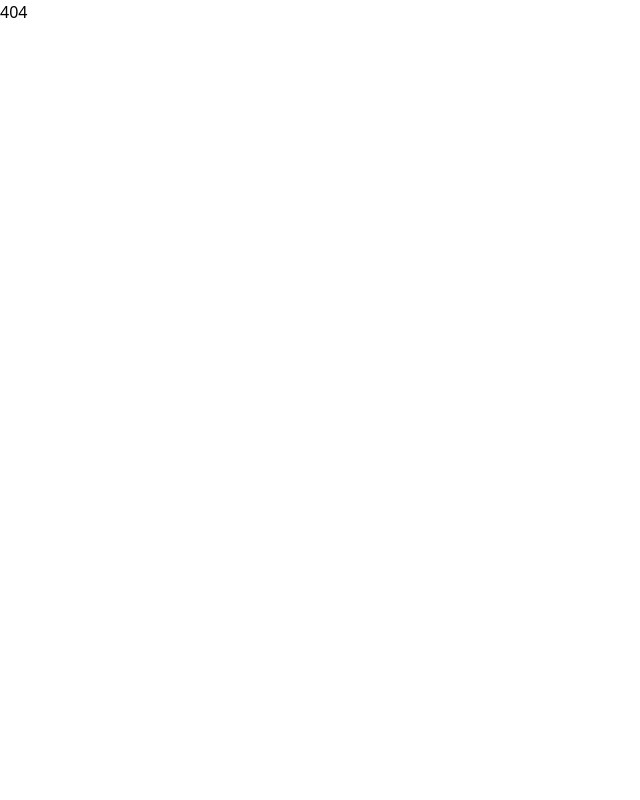
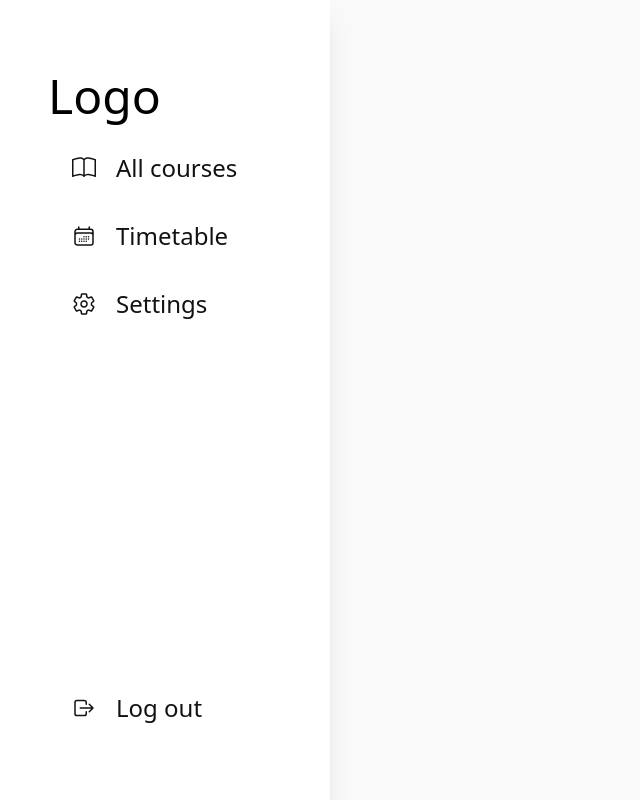
Before and after one commit to viko4kka/StudentLogBook, a React (Vite) app: page /teacher in a window 1280 px wide. Shown: the whole page, without its empty margins (0-640 px from the left). Built offline with nearby package versions, Linux system fonts and the light colour scheme.

Commit message:
add sidebar to ui & create teacher menu sidebar

```diff
--- a/package.json
+++ b/package.json
@@ -10,6 +10,8 @@
     "preview": "vite preview"
   },
   "dependencies": {
+    "@tanstack/react-query": "^4.36.1",
+    "@tanstack/react-query-devtools": "^4.36.1",
     "react": "^18.2.0",
     "react-dom": "^18.2.0",
     "react-hook-form": "^7.54.2",
--- a/src/App.jsx
+++ b/src/App.jsx
@@ -4,25 +4,40 @@ import Dashboard from "./pages/Dashboard";
 import Login from "./pages/Login";
 import PageNotFound from "./pages/PageNotFound";
 import Register from "./pages/Register";
+import TeacherPanel from "./pages/TeacherPanel";
+import { QueryClient, QueryClientProvider } from "@tanstack/react-query";
+import { ReactQueryDevtools } from "@tanstack/react-query-devtools";
 import StudentPanel from "./pages/StudentPanel";
-import TeacherPanel from "./pages/TeacherPanel";
+import AllCoursesStudents from "./pages/AllCoursesStudents";
+
+//create a client
+const queryClient = new QueryClient();
 
 function App() {
 	return (
+		//provide the client to my app
+
+		<QueryClientProvider client={queryClient}>
+			<ReactQueryDevtools initialIsOpen={false} />
 			<BrowserRouter>
 				<Routes>
-				{/* <Route index element={<Login />} /> */}
+					<Route path="dashboard" element={<Dashboard />} />
+					<Route path="teacher" element={<TeacherPanel />}>
+						<Route
+							path="all-courses-teacher"
+							element={<AllCoursesTeachers />}
+						/>
+					</Route>
+					<Route path="student" element={<StudentPanel />} />
+					<Route path="all-courses-student" element={<AllCoursesStudents />} />
+
 					<Route path="login" element={<Login />} />
 					<Route path="register" element={<Register />} />
-				<Route path="dashboard" element={<Dashboard />} />
-				<Route path="teachers" element={<TeacherPanel />} />
-				<Route path="all-courses" element={<AllCoursesTeachers />} />
-				<Route path="students" element={<StudentPanel />} />
-				<Route path="all-courses" element={<AllCoursesTeachers />} />
 					<Route path="*" element={<PageNotFound />} />
 					<Route />
 				</Routes>
 			</BrowserRouter>
+		</QueryClientProvider>
 	);
 }
 
--- a/src/features/authentication/RegisterForm.jsx
+++ b/src/features/authentication/RegisterForm.jsx
@@ -1,9 +1,7 @@
-import { Link } from "react-router-dom";
-
 import { IoPersonOutline } from "react-icons/io5";
 
+import { CiLock } from "react-icons/ci";
 import { GoMail } from "react-icons/go";
-import { CiLock } from "react-icons/ci";
 
 function RegisterForm() {
 	return (
@@ -40,7 +38,7 @@ function RegisterForm() {
 					<div className="flex flex-row flex-shrink items-center border-b-2  w-full py-2 px-4 focus-within:border-mainColor transition duration-300">
 						<input
 							type="password"
-							placeholder="Enter yout password"
+							placeholder="Enter your password"
 							className=" w-full focus:outline-none"
 						/>
 
@@ -49,7 +47,20 @@ function RegisterForm() {
 						</span>
 					</div>
 				</div>
-				<div className="flex flex-row justify-around items-center w-full mt-2">
+				<div className="my-2 w-full group">
+					<div className="flex flex-row flex-shrink items-center border-b-2  w-full py-2 px-4 focus-within:border-mainColor transition duration-300">
+						<input
+							type="password"
+							placeholder="Confirm password"
+							className=" w-full focus:outline-none"
+						/>
+
+						<span className="flex-shrink-0 text-2xl transition duration-300  group-focus-within:text-mainColor">
+							<CiLock />
+						</span>
+					</div>
+				</div>
+				<div className="flex flex-row justify-around items-center w-full mt-4">
 					<div className="flex flex-row items-center space-x-2">
 						<input type="checkbox" className="w-4 h-4 accent-mainColor  " />
 						<label className="text-secondBlack text-sm">Student</label>
--- /dev/null
+++ b/src/features/teacher-panel/TeacherNav.jsx
@@ -0,0 +1,31 @@
+import { BsBook } from "react-icons/bs";
+import { HiOutlineCalendarDays } from "react-icons/hi2";
+import AllCoursesTeachers from "../../pages/AllCoursesTeachers";
+import { IoSettingsOutline } from "react-icons/io5";
+
+export const menuItems = [
+	{
+		icon: <BsBook />,
+		path: "https://www.google.com/",
+		name: "All courses",
+		element: <AllCoursesTeachers />,
+		isMenu: true,
+		// isPrivate: ,
+	},
+	{
+		icon: <HiOutlineCalendarDays />,
+		path: "https://www.google.com/",
+		name: "Timetable",
+		element: <AllCoursesTeachers />,
+		isMenu: true,
+		// isPrivate: ,
+	},
+	{
+		icon: <IoSettingsOutline />,
+		path: "https://www.google.com/",
+		name: "Settings",
+		element: <AllCoursesTeachers />,
+		isMenu: true,
+		//
+	},
+];
--- a/src/pages/TeacherPanel.jsx
+++ b/src/pages/TeacherPanel.jsx
@@ -1,9 +1,16 @@
+import Sidebar from "../ui/Sidebar";
+import { menuItems } from "../features/teacher-panel/TeacherNav";
+import { Outlet } from "react-router-dom";
+
 function TeacherPanel() {
-    return (
-        <div>
-            teachet panel
-        </div>
-    )
+	return (
+		<div className="bg-secondWhite">
+			<Sidebar menuItems={menuItems} />
+			<div>
+				<Outlet />
+			</div>
+		</div>
+	);
 }
 
-export default TeacherPanel
+export default TeacherPanel;
--- /dev/null
+++ b/src/ui/AppLayout.jsx
@@ -0,0 +1,5 @@
+function AppLayout() {
+	return <div>app layout</div>;
+}
+
+export default AppLayout;
--- /dev/null
+++ b/src/ui/Sidebar.jsx
@@ -0,0 +1,40 @@
+import { IoLogOutOutline } from "react-icons/io5";
+
+function Sidebar({ menuItems }) {
+	return (
+		<div className="bg-white shadow-xl w-[330px] flex flex-col items-center justify-between h-screen">
+			<div className="h-screen flex flex-col items-center justify-between py-16 px-12 w-full">
+				<div className="flex flex-col items-start gap-y-3 w-full">
+					<p className="text-5xl py-2">Logo</p>
+					{menuItems.map((item, index) => (
+						<div key={index} className="group w-full">
+							<a
+								href={item.path}
+								className="flex flex-row items-center space-x-2 py-3 px-3 group-hover:bg-hoverMainColor/20 w-full transition-all duration-300">
+								<span className="text-2xl px-3 text-secondBlack group-hover:text-mainColor transition-all duration-300 ">
+									{item.icon}
+								</span>
+								<p className="text-2xl rounded text-secondBlack group-hover:text-mainColor transition-all duration-300">
+									{item.name}
+								</p>
+							</a>
+						</div>
+					))}
+				</div>
+
+				<div className="group w-full">
+					<div className="flex flex-row items-center space-x-2 py-3 px-3 group-hover:bg-hoverBgLogOut/70 w-full transition-all duration-300">
+						<span className="text-2xl px-3 text-secondBlack group-hover:text-white transition-all duration-300">
+							<IoLogOutOutline />
+						</span>
+						<p className="text-2xl rounded text-secondBlack group-hover:text-white transition-all duration-300">
+							Log out
+						</p>
+					</div>
+				</div>
+			</div>
+		</div>
+	);
+}
+
+export default Sidebar;
--- a/tailwind.config.js
+++ b/tailwind.config.js
@@ -8,6 +8,8 @@ export default {
 				secondBlack: "#121212",
 				mainColor: "#E97510",
 				hoverMainColor: "#F3B279",
+				hoverBgColor: "#F5BC8A",
+				hoverBgLogOut: "#FF2020",
 				firstGradientMainColor: "#ED6D1F",
 			},
 		},
```
Also changed, not shown: 1 other file (tests, documents, lock files or other folders). Lines whose indentation alone changed are shown as unchanged.
